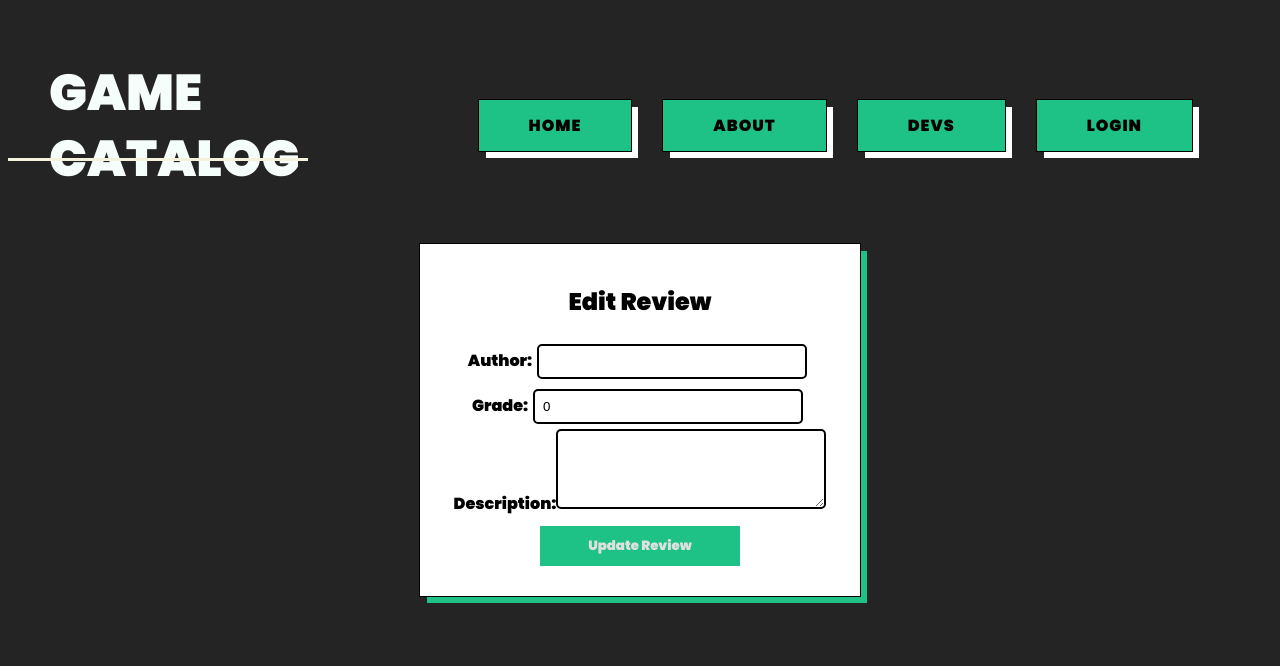
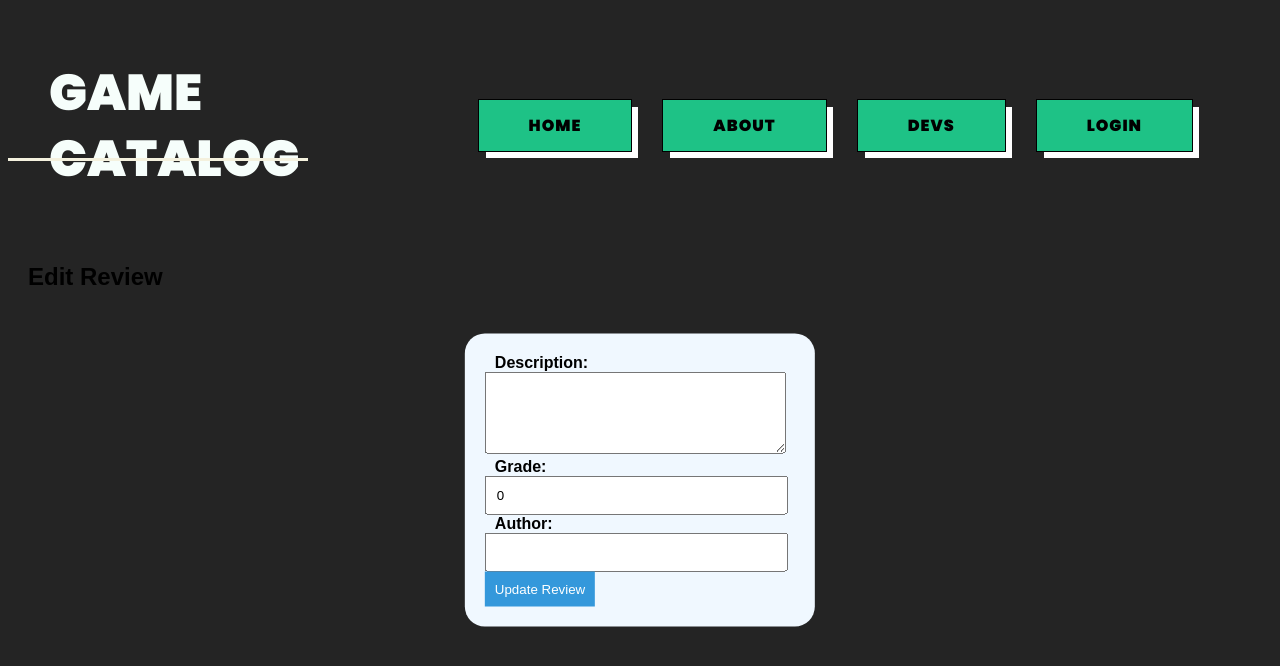
Before and after one commit to arthur-gtgn/Game-Catalog, a Vue app: page /EditReview/1/reviewId in a window 1280 px wide. Shown: the top 666 px of the page. Built offline with nearby package versions, Linux system fonts and the light colour scheme; no server answers; some icons are missing; the HTML template or start-up script is replaced by a standard one.

Commit message:
Revert "review finished"
This reverts commit d2be0d44be3ee791831976e2937b862c504e0bcb.

```diff
--- a/controllers/reviewController.js
+++ b/controllers/reviewController.js
@@ -50,14 +50,14 @@ exports.deleteReview = async (req, res, next) => {
 
 exports.updateReviewGame = async (req, res, next) => {
   try {
-    const reviewId = req.params.reviewId;
+    const gameID = req.params.id;
     const { description, grade, author} =
         req.body;
     const [updatedReview, _] = await Review.updateReview(
       description,
       grade,
       author,
-      reviewId
+      gameID
     );
     if (updatedReview.affectedRows > 0) {
       res.status(200).json({ message: "Review updated successfully" });
--- a/models/Review.js
+++ b/models/Review.js
@@ -28,13 +28,13 @@ class Review {
         let sql = `DELETE FROM Review WHERE review_id = ${reviewId}`;
         return db.execute(sql);
     }
-    static updateReview(description, grade, author, reviewId){
+    static updateReview(description, grade, author, gameId){
         let sql = `
             UPDATE Review
             SET description = "${description}",
                 grade = ${grade},
                 author = "${author}"
-            WHERE review_id = ${reviewId};`;
+            WHERE game_id = ${gameId};`;
 
         return db.execute(sql);
     }
--- a/routes/gamesRoute.js
+++ b/routes/gamesRoute.js
@@ -27,7 +27,7 @@ router
     .get(reviewController.getGameWithReviews)
     .post(reviewController.addReview);
 
-router.route("/review/update/:id/:reviewId").put(reviewController.updateReviewGame);
+router.route("/review/update/:id").put(reviewController.updateReviewGame);
 router.route("/review/:gameId/:reviewId").delete(reviewController.deleteReview);
 
 router.route("/company/:id").get(companyController.getCompanyByGameID);
--- a/src/components/EditCompany.vue
+++ b/src/components/EditCompany.vue
@@ -79,7 +79,7 @@ export default {
       axios
         .put(
           `http://localhost:3000/games/company/update/${gameId}/${companyId}`,
-          updatedFields
+          this.newCompany
         )
         .then(() => {
           this.$router.push({
--- a/src/components/EditReview.vue
+++ b/src/components/EditReview.vue
@@ -1,23 +1,21 @@
 <template>
     <SiteTopBar />
     <div class="edit-review">
-
-        <form @submit.prevent="updateReview" class="form-review">
-            <h2 class="edit-review-title">Edit Review</h2>
+        <h2>Edit Review</h2>
+        <form @submit.prevent="updateReview">
             <div class="form-group">
-                <label for="author">Author:</label>
-                <input v-model="editedReview.author" type="text" required />
+                <label for="description">Description:</label>
+                <textarea v-model="editedReview.description" id="description" rows="4" required />
             </div>
             <div class="form-group">
                 <label for="grade">Grade:</label>
                 <input v-model="editedReview.grade" type="number" required />
             </div>
-
             <div class="form-group">
-                <label for="description">Description:</label>
-                <textarea v-model="editedReview.description" id="description" rows="4" required />
+                <label for="author">Author:</label>
+                <input v-model="editedReview.author" type="text" required />
             </div>
-            <button type="submit" class = "update-review">Update Review</button>
+            <button type="submit">Update Review</button>
         </form>
     </div>
 </template>
@@ -41,8 +39,7 @@
       };
     },
     mounted() {
-    const gameId = this.$route.params.id;
-    const reviewId = this.$route.params.reviewId;
+    const reviewId = this.$route.params.id;
 
     axios
         .get(`http://localhost:3000/games/review/fetch/${reviewId}`)
@@ -56,6 +53,7 @@
 
 methods: {
     updateReview() {
+        const reviewId = this.$route.params.id;
 
         // Créez un objet avec seulement les champs modifiés
         const updatedFields = {};
@@ -64,11 +62,9 @@ methods: {
                 updatedFields[key] = this.editedReview[key];
             }
         }
-        const gameId = this.$route.params.id;
-        const reviewId = this.$route.params.reviewId;
 
         axios
-            .put(`http://localhost:3000/games/review/update/${gameId}/${reviewId}`, updatedFields)
+            .put(`http://localhost:3000/games/review/update/${reviewId}`, updatedFields)
             .then(() => {
                 this.$router.push({ name: "GameDetails" });
             })
@@ -82,81 +78,40 @@ methods: {
   </script>
 
   <style scoped>
+  .edit-review {
+    margin: 20px;
+  }
 
-  .form-review {
-    font-family: "Poppins", sans-serif;
-    font-weight: var(--p);
-    background-color: white;
-    display: flex;
-    flex-direction: column;
-    align-items: center;
-    justify-content: center;
+  form {
+    position: absolute;
     padding: 20px;
-    width: 400px;
-    margin: auto;
-    position: relative;
-    border: 1px solid black;
-}
+    top: 60%;
+    left: 50%;
+    transform: translate(-50%, -50%);
+    background-color: aliceblue;
+    border-radius: 20px;
+  }
 
+  label {
+    padding: 10px;
+    font-weight: bold;
+  }
 
-.form-review:after {
-    content: "";
-    background-color: var(--primary);
-    width: 100%;
-    z-index: -1;
-    position: absolute;
-    height: 100%;
-    top: 0px;
-    left: 0px;
-    transition: 0.2s;
-    top: 7px;
-    left: 7px;
-}
+  input,
+  textarea {
+    width: 90%;
+    padding: 10px;
+  }
 
-.form-review input {
-    width: 250px;
-    margin: 5px;
+  button {
+    background-color: #3498db;
+    color: white;
+    padding: 10px;
+    cursor: pointer;
     border: none;
-    background: none;
-    position: relative;
-    border: 2px solid black;
-    border-radius: 5px;
-    padding: 0.5rem;
-}
+  }
 
-.form-review textarea {
-    font-family: "Arial", sans-serif;
-    width: 250px;
-    border: none;
-    background: none;
-    position: relative;
-    border: 2px solid black;
-    border-radius: 5px;
-    padding: 0.5rem;
-}
-.update-review {
-    font-family: "Poppins", sans-serif;
-    font-weight: var(--p);
-    margin-top: 10px;
-    padding: 10px;
-    width: 200px;
-    background-color: var(--primary);
-    color: rgb(225, 224, 224);
-    border: none;
-    cursor: pointer;
-    margin: 10px;
-}
-h2 {
-    color: var(--text);
-    font-family: "Gill Sans", "Gill Sans MT", Calibri, "Trebuchet MS",
-        sans-serif;
-    text-align: justify;
-    padding: 20px;
-}
-
-.edit-review-title {
-    color: black;
-    font-family: "Poppins", sans-serif;
-    padding: 0px;
-}
+  button:hover {
+    background-color: #2980b9;
+  }
   </style>
--- a/src/components/GameDetails.vue
+++ b/src/components/GameDetails.vue
@@ -283,7 +283,7 @@ export default {
             console.log(gameId);
             this.$router.push({ name: "EditGame", params: { id: gameId } });
         },
-        editReview( reviewID){
+        editReview(reviewID){
             this.$router.push({name: "EditReview", params: { id: reviewID }})
 
         },
--- a/src/components/SingleItemComponents/ReviewCard.vue
+++ b/src/components/SingleItemComponents/ReviewCard.vue
@@ -22,15 +22,9 @@ export default {
         reviewID: Number,
     },
     methods: {
-
         edit() {
-            this.$router.push({
-                name: "EditReview",
-                params: { reviewId: this.reviewID },
-            });
-            /*const gameId = this.$route.params.id;
-            this.$emit("edit-review", this.reviewID);*/
-        },
+        this.$emit("edit-review", this.reviewID);
+    },
         deleteReview() {
             const gameId = this.$route.params.id;
             axios
--- a/src/main.js
+++ b/src/main.js
@@ -75,7 +75,7 @@ const router = createRouter({
             component: AdminPage,
         },
         {
-            path: "/EditReview/:id/:reviewId",
+            path: "/EditReview/:id/reviewId",
             name: "EditReview",
             component: EditReview,
         },
```
